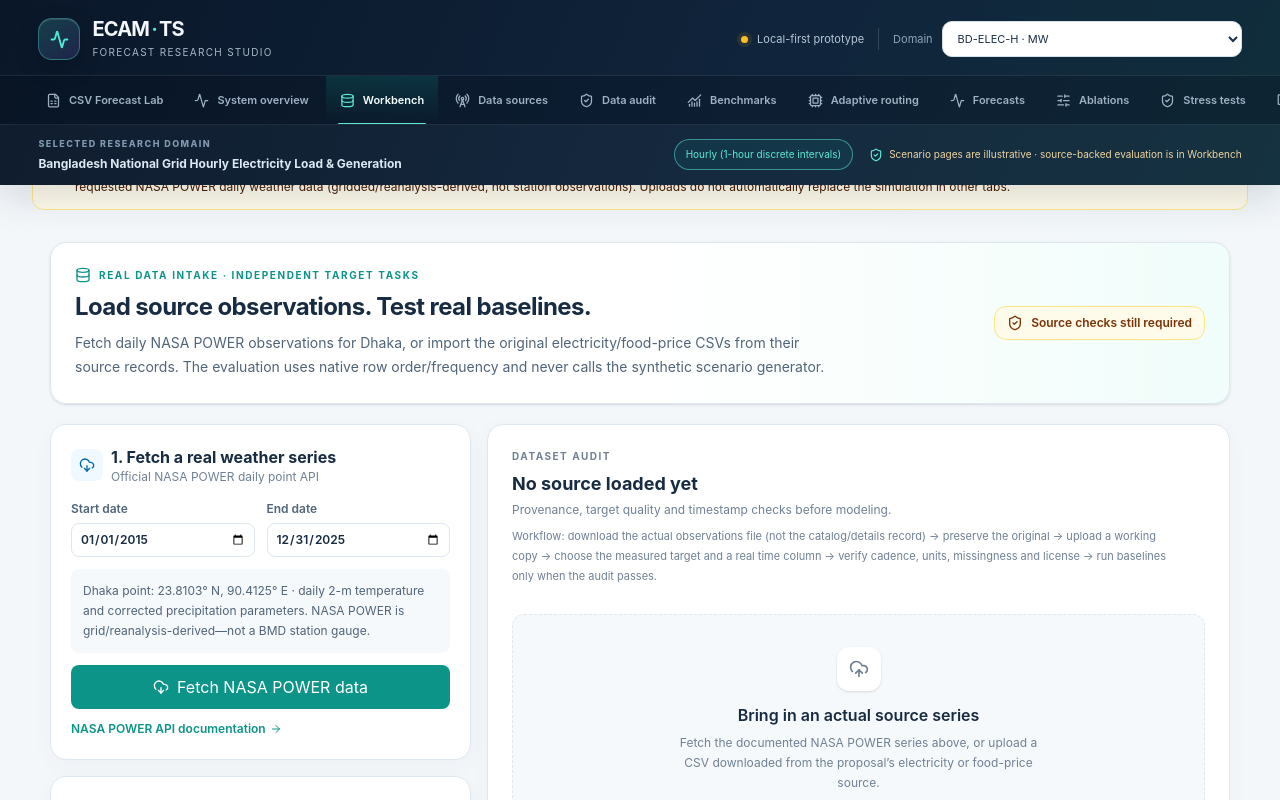
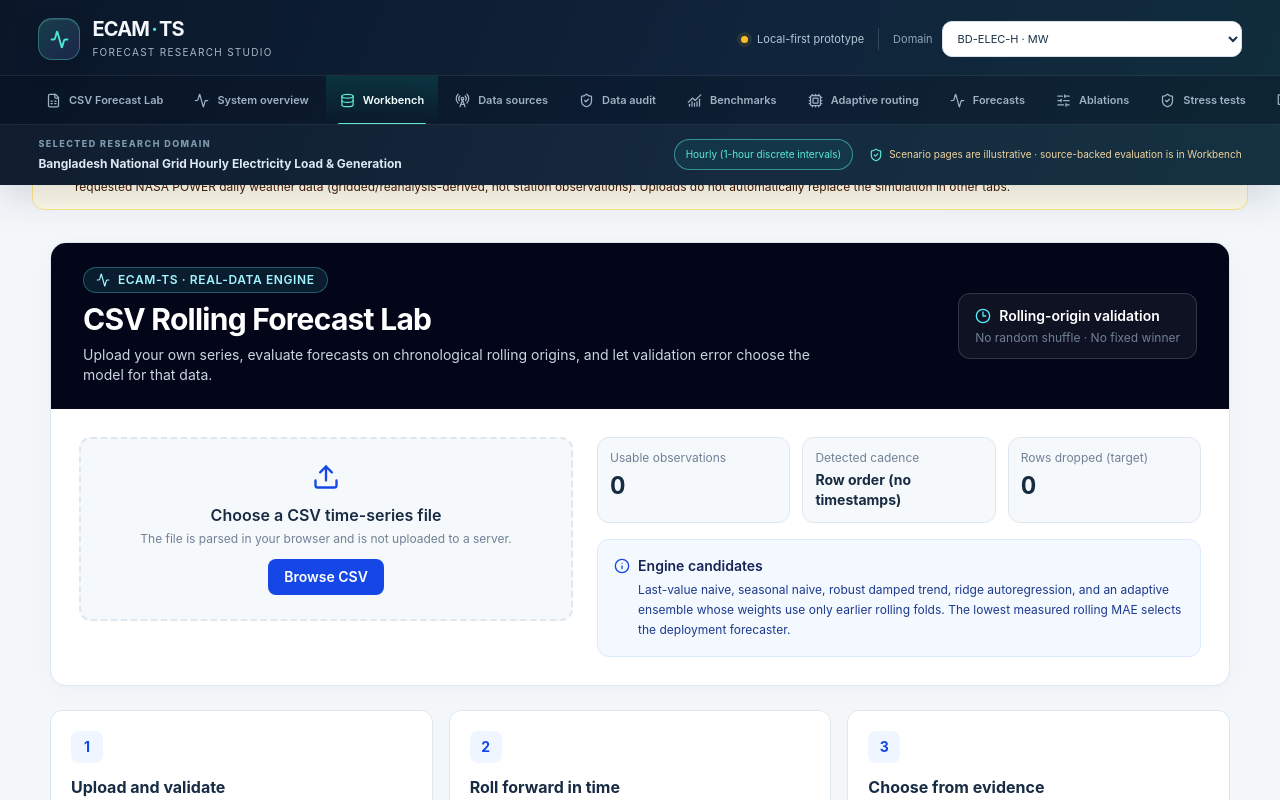
Before and after one commit to arafatalsaidrifat/ECAM-TS, a React (Vite) app: page / in a window 1280 px wide. Both pictures are taken after a click on the button "Workbench". Shown: the part 610-1410 px from the top of the page. Built offline with nearby package versions, Linux system fonts and the light colour scheme.

Commit message:
Wire rolling forecast engine into main workbench

```diff
--- a/src/App.tsx
+++ b/src/App.tsx
@@ -201,7 +201,19 @@ export default function App() {
           <motion.div key={currentTab} initial={{ opacity: 0, y: 8 }} animate={{ opacity: 1, y: 0 }} exit={{ opacity: 0, y: -5 }} transition={{ duration: 0.18 }}>
             {currentTab === 'real-csv-forecast' && <RealDataForecastModule />}
             {currentTab === 'system-overview' && <SystemOverviewModule selectedDomain={selectedDomain} navigateToTab={setCurrentTab} />}
-            {currentTab === 'data-intake' && <DataIntakeLabModule selectedDomain={selectedDomain} />}
+            {currentTab === 'data-intake' && (
+              <>
+                <RealDataForecastModule />
+                <details className="mt-8 rounded-2xl border border-slate-700/60 bg-slate-950/30 p-5">
+                  <summary className="cursor-pointer select-none text-sm font-semibold text-slate-200">
+                    Original data intake tools — NASA POWER, source downloads and advisory
+                  </summary>
+                  <div className="mt-5">
+                    <DataIntakeLabModule selectedDomain={selectedDomain} />
+                  </div>
+                </details>
+              </>
+            )}
             {currentTab === 'source-registry' && <SourceRegistryModule selectedDomain={selectedDomain} navigateToTab={setCurrentTab} />}
         {currentTab === 'cadence-audit' && (
           <DatasetAuditModule
```
